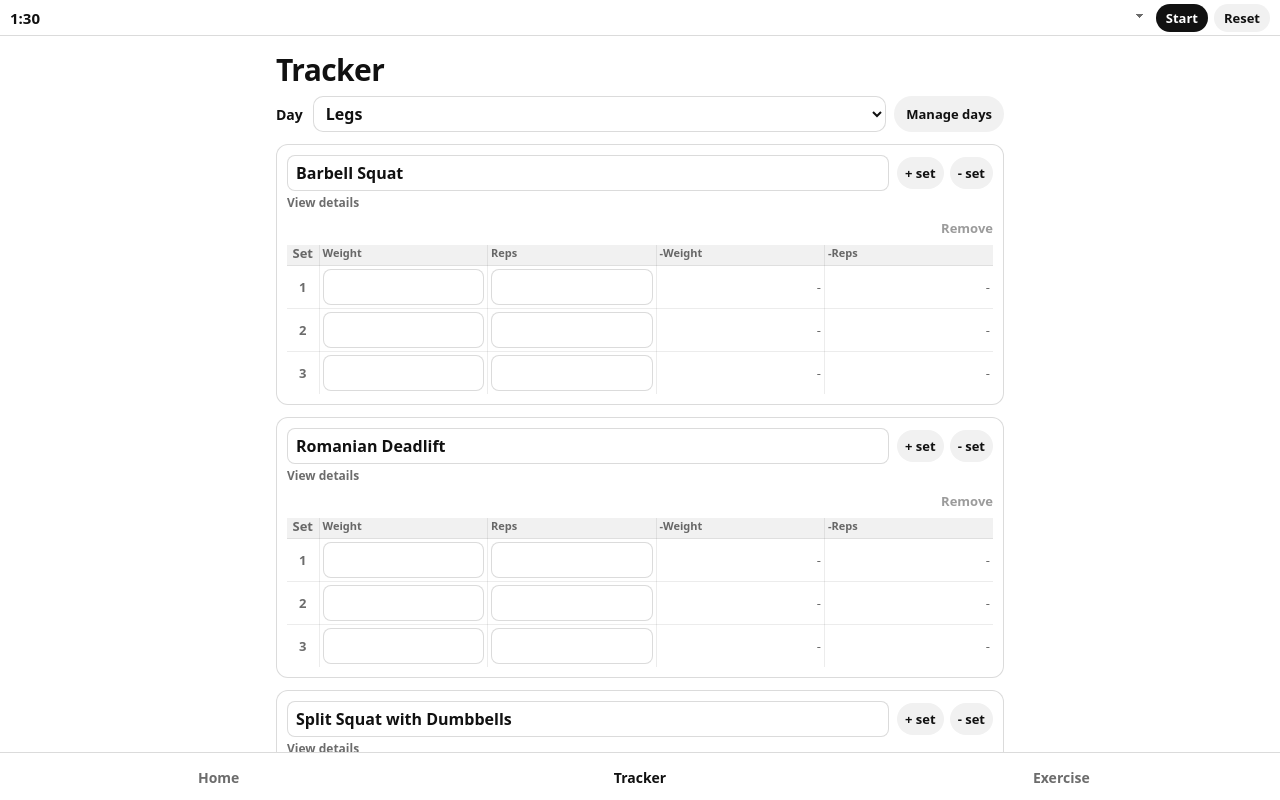
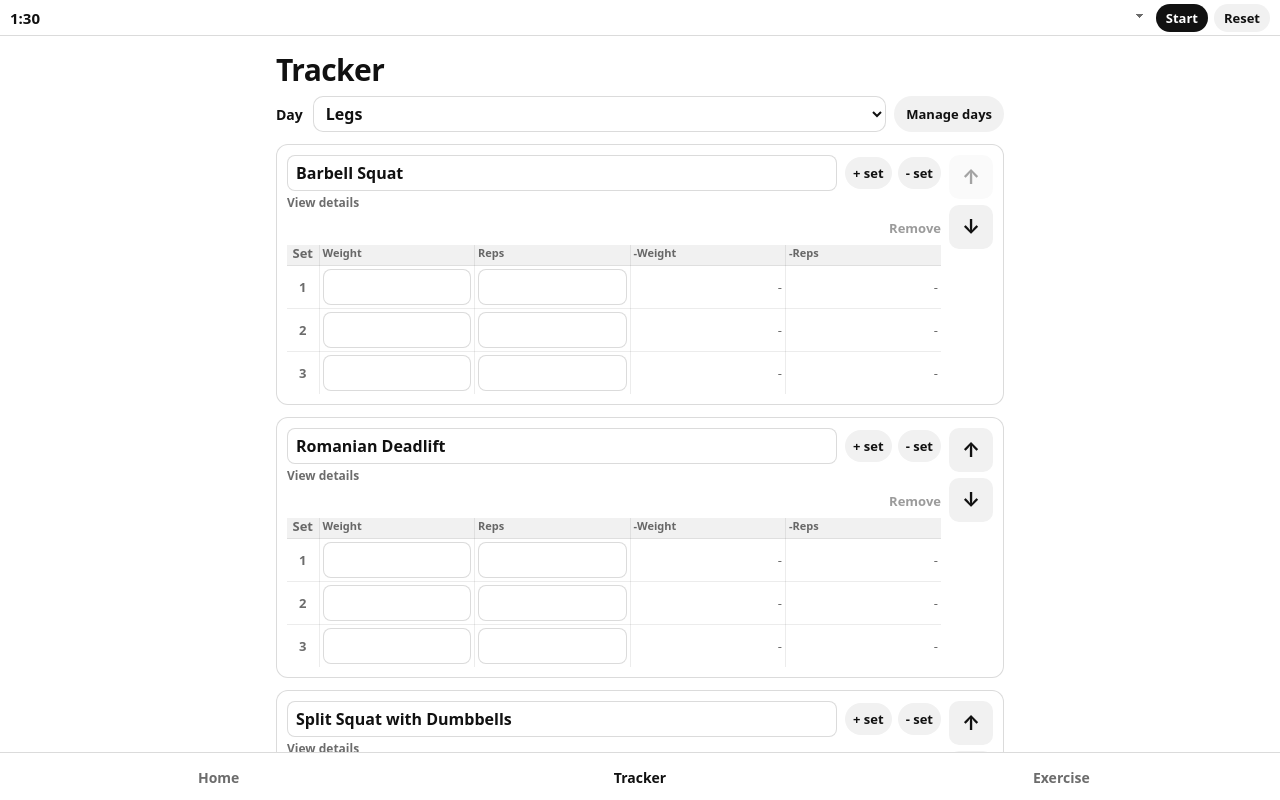
Before and after one commit to ChristiaandeBeer02/WorkoutTracker, a React (Vite) app: page / in a window 1280 px wide. Both pictures are taken after a click on the button "Tracker". Shown: the top 800 px of the page. Built offline with nearby package versions, Linux system fonts and the light colour scheme.

Commit message:
Reorder tracker exercises with up and down buttons.
The new order is saved for that day, and each card keeps its typed sets, history, and stats.

Co-authored-by: ChristiaandeBeer02 <ChristiaandeBeer02@users.noreply.github.com>

```diff
--- a/src/App.tsx
+++ b/src/App.tsx
@@ -11,7 +11,7 @@ import { notifyDaysChanged } from "./dayShare";
 import { loadDays } from "./days";
 import { MapDialog } from "./components/MuscleEditor";
 import { coveredAcrossDays, dayHasCardio, labelize, missingAcrossDays, musclesForDay, paintDays } from "./muscles";
-import { loadDayLog, type DayLog, type SetStat } from "./trackerStore";
+import { cardsForDay, loadDayLog, type DayLog, type SetStat, type StatBook } from "./trackerStore";
 import type { Paint } from "./paint";
 import { useTheme } from "./theme";
 
@@ -79,6 +79,7 @@ function Page({ refresh }: { refresh: number }) {
   const cards = days.map((day) => ({
     day,
     log: loadDayLog(day.id),
+    order: cardsForDay(day.id).map((item) => item.name.trim()).filter((name) => name.length > 0),
     muscles: musclesForDay(day),
     cardio: dayHasCardio(day),
     unmapped: unmappedOnDay(day),
@@ -167,6 +168,7 @@ function Page({ refresh }: { refresh: number }) {
               muscles={card.muscles.names}
                 cardio={card.cardio}
                 log={card.log}
+                order={card.order}
                 paint={paintDays([card.day])}
                 warning={card.unmapped.length > 0 ? linkWarning(card.unmapped.length, card.day.name) : ""}
                 onWarn={() => setMapDayId(card.day.id)}
@@ -196,12 +198,23 @@ function setLine(sets: SetStat[]): string {
     .join(", ");
 }
 
+function sessionEntries(book: StatBook, order: readonly string[]) {
+  const rank = new Map(order.map((name, index) => [name.toLowerCase(), index]));
+  return Object.entries(book)
+    .filter(([, record]) => filledSets(record.sets).length > 0)
+    .sort(
+      (a, b) =>
+        (rank.get(a[0].toLowerCase()) ?? order.length) - (rank.get(b[0].toLowerCase()) ?? order.length),
+    );
+}
+
 function LastCard({
   name,
   color,
   muscles,
   cardio,
   log,
+  order,
   paint,
   warning,
   onWarn,
@@ -211,11 +224,12 @@ function LastCard({
   muscles: string[];
   cardio: boolean;
   log: DayLog;
+  order: string[];
   paint: Paint;
   warning: string;
   onWarn: () => void;
 }) {
-  const entries = Object.entries(log.book).filter(([, record]) => filledSets(record.sets).length > 0);
+  const entries = sessionEntries(log.book, order);
   return (
     <article className="last-card" style={{ borderLeftColor: color }}>
       <h3>{name}</h3>
--- a/src/components/Tracker.tsx
+++ b/src/components/Tracker.tsx
@@ -222,6 +222,16 @@ export function Tracker() {
     replaceCards([...cardsFor(day), freshCard()]);
   }
 
+  function moveCard(index: number, delta: -1 | 1) {
+    const current = cardsFor(day);
+    const target = index + delta;
+    if (target < 0 || target >= current.length) return;
+    const next = [...current];
+    const [card] = next.splice(index, 1);
+    next.splice(target, 0, card);
+    replaceCards(next);
+  }
+
   function removeWorkout(id: string) {
     const next = withoutCard(draftRef.current, day, id);
     draftRef.current = next;
@@ -319,7 +329,7 @@ export function Tracker() {
         </p>
       ) : null}
 
-      {cards.map((card) => {
+      {cards.map((card, index) => {
         const count = countFor(card);
         const rows = rowsFor(card.id, count);
         const previous = stats[card.name.trim()]?.sets ?? [];
@@ -327,6 +337,7 @@ export function Tracker() {
         const suggestions = naming === card.id ? suggestionsFor(card) : [];
         return (
           <section className="set-card" key={card.id} aria-label={label}>
+            <div className="set-card-main">
             <header className="set-card-head">
               <div className="ex-name">
                 <input
@@ -401,36 +412,55 @@ export function Tracker() {
                 </tr>
               </thead>
               <tbody>
-                {rows.map((row, index) => (
-                  <tr key={index}>
-                    <td className="set-num">{index + 1}</td>
+                {rows.map((row, setIndex) => (
+                  <tr key={setIndex}>
+                    <td className="set-num">{setIndex + 1}</td>
                     <td>
                       <input
-                        aria-label={`${label} set ${index + 1} weight`}
+                        aria-label={`${label} set ${setIndex + 1} weight`}
                         inputMode="decimal"
                         value={row.weight}
-                        onChange={(event) => updateSet(card.id, index, count, "weight", event.target.value)}
+                        onChange={(event) => updateSet(card.id, setIndex, count, "weight", event.target.value)}
                       />
                     </td>
                     <td>
                       <input
-                        aria-label={`${label} set ${index + 1} reps`}
+                        aria-label={`${label} set ${setIndex + 1} reps`}
                         inputMode="numeric"
                         value={row.reps}
                         onChange={(event) => {
                           const next = event.target.value;
                           const added = next.length > row.reps.length;
-                          updateSet(card.id, index, count, "reps", next);
+                          updateSet(card.id, setIndex, count, "reps", next);
                           if (added) startRestIfIdle();
                         }}
                       />
                     </td>
-                    <td className="prev">{displayStat(previous[index]?.weight)}</td>
-                    <td className="prev">{displayStat(previous[index]?.reps)}</td>
+                    <td className="prev">{displayStat(previous[setIndex]?.weight)}</td>
+                    <td className="prev">{displayStat(previous[setIndex]?.reps)}</td>
                   </tr>
                 ))}
               </tbody>
             </table>
+            </div>
+            <div className="reorder">
+              <button
+                type="button"
+                aria-label={`Move ${label} up`}
+                disabled={index === 0}
+                onClick={() => moveCard(index, -1)}
+              >
+                ↑
+              </button>
+              <button
+                type="button"
+                aria-label={`Move ${label} down`}
+                disabled={index === cards.length - 1}
+                onClick={() => moveCard(index, 1)}
+              >
+                ↓
+              </button>
+            </div>
           </section>
         );
       })}
--- a/src/index.css
+++ b/src/index.css
@@ -239,11 +239,46 @@ a {
 }
 
 .set-card {
+  display: flex;
+  align-items: flex-start;
+  gap: 8px;
   border: 1px solid var(--border);
   border-radius: 12px;
   padding: 10px;
   margin: 0 0 12px;
   background: var(--bg);
+}
+
+.set-card-main {
+  flex: 1;
+  min-width: 0;
+}
+
+.reorder {
+  display: flex;
+  flex: none;
+  flex-direction: column;
+  gap: 6px;
+}
+
+.reorder button {
+  appearance: none;
+  width: 44px;
+  height: 44px;
+  border: none;
+  border-radius: 10px;
+  background: var(--fill);
+  color: var(--text);
+  font: inherit;
+  font-size: 20px;
+  font-weight: 650;
+  line-height: 1;
+  cursor: pointer;
+}
+
+.reorder button:disabled {
+  opacity: 0.38;
+  cursor: default;
 }
 
 .set-card:focus-within {
```
